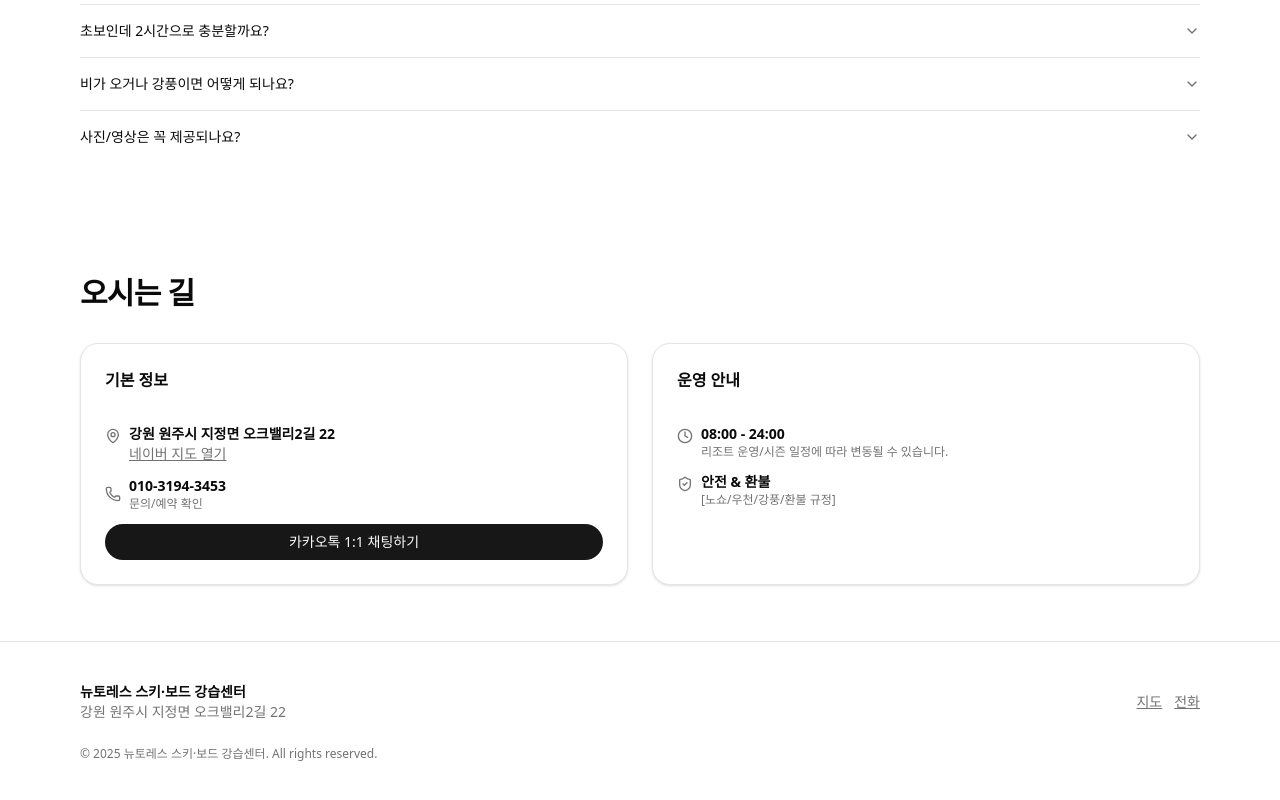
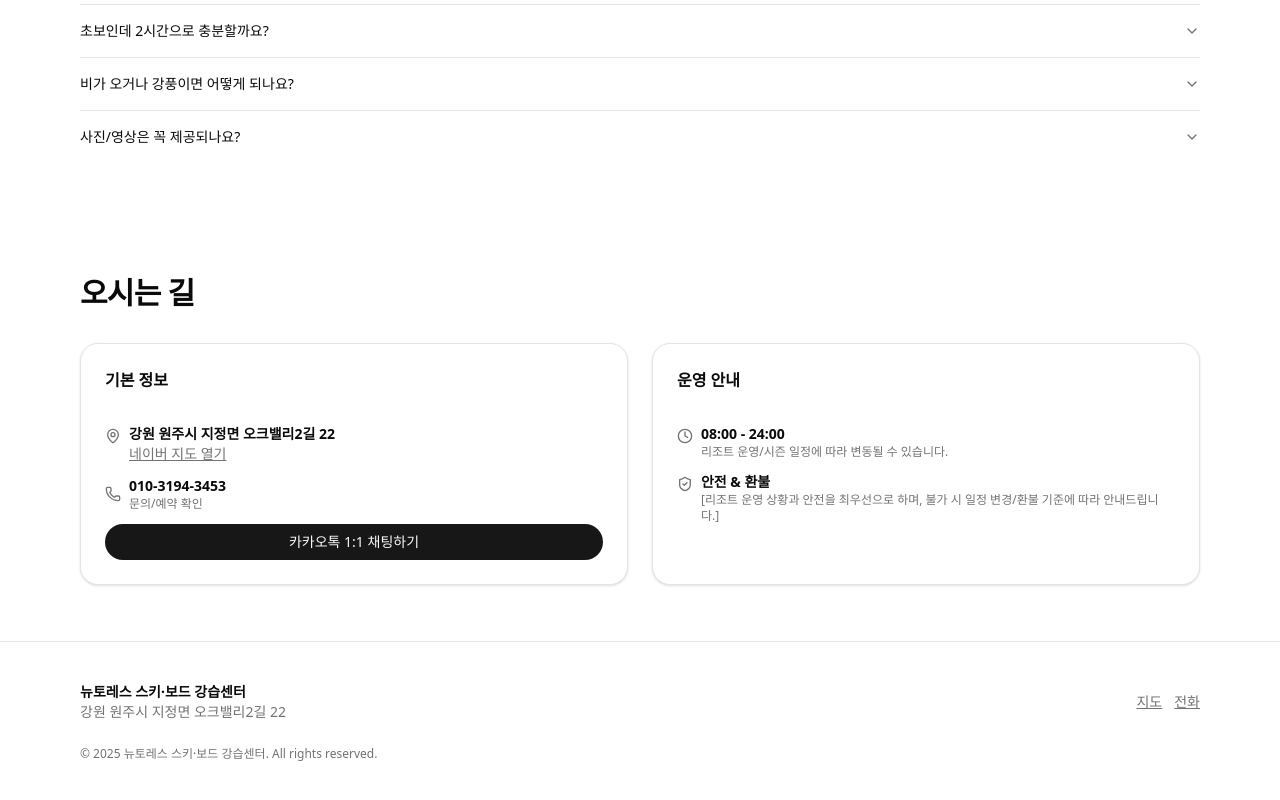
Before and after one commit to rkdejrdb/newtores-lesson-site, a Next.js app: page / in a window 1280 px wide. Shown: the part 3091-3891 px from the top of the page. Built offline with nearby package versions, Linux system fonts and the light colour scheme.

Commit message:
add image

```diff
--- a/app/page.tsx
+++ b/app/page.tsx
@@ -690,7 +690,7 @@ useEffect(() => {
                 <div>
                   <div className="font-semibold text-foreground">안전 & 환불</div>
                   <div className="text-xs">
-                    [노쇼/우천/강풍/환불 규정]
+                    [리조트 운영 상황과 안전을 최우선으로 하며, 불가 시 일정 변경/환불 기준에 따라 안내드립니다.]
                   </div>
                 </div>
               </div>
```
